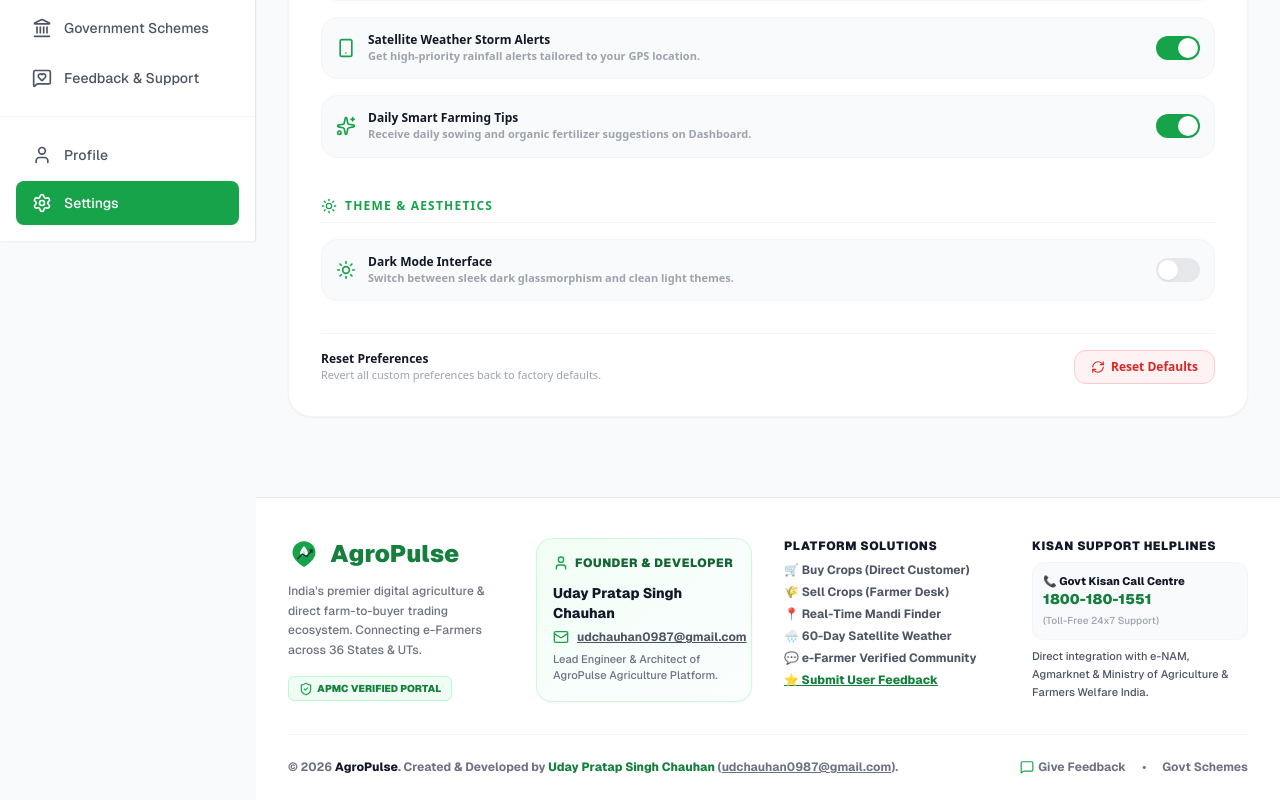
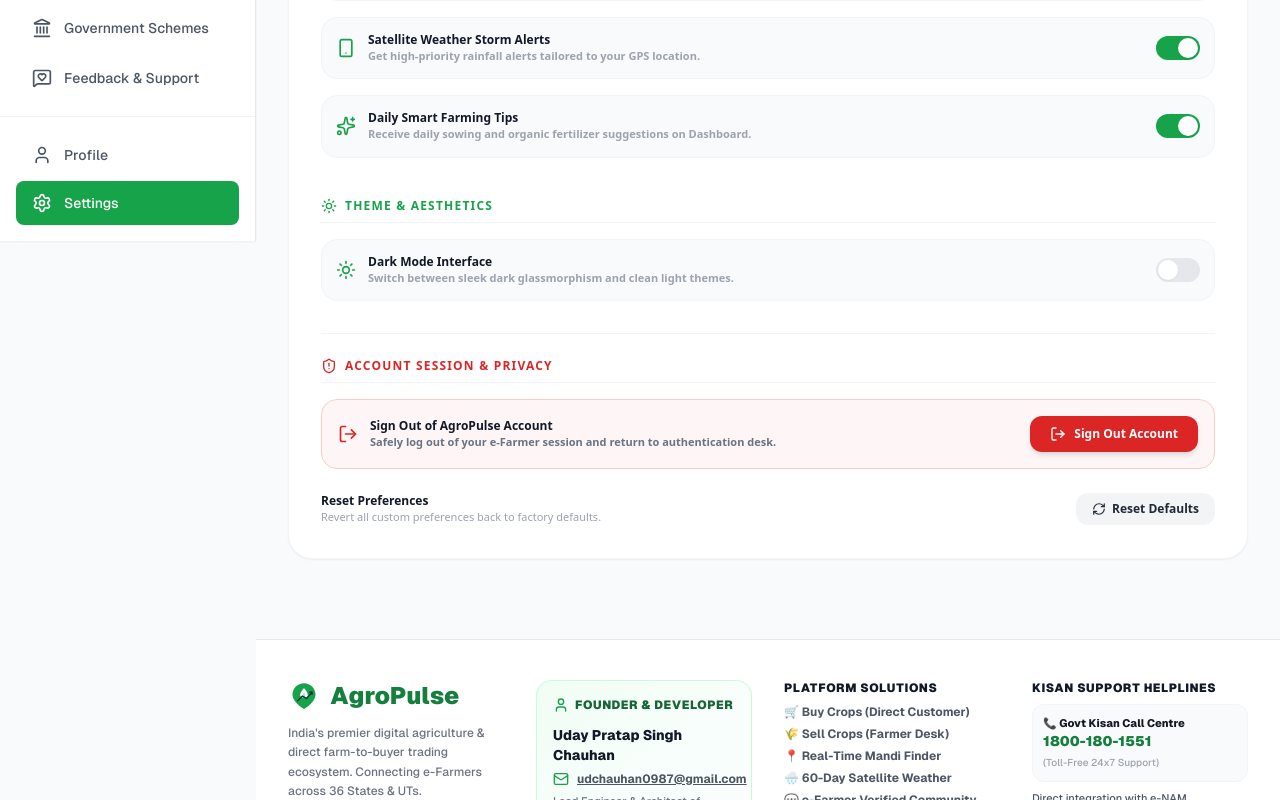
Before and after one commit to uday0751/AgroPulse, a Next.js app: page /settings in a window 1280 px wide. Shown: the part 615-1415 px from the top of the page. Built offline with nearby package versions, Linux system fonts and the light colour scheme; no server answers.

Commit message:
Add Sign Out option in Settings page (Uday Pratap Singh Chauhan, udchauhan0987@gmail.com)

```diff
--- a/src/app/settings/page.tsx
+++ b/src/app/settings/page.tsx
@@ -2,16 +2,21 @@
 
 import { useState, useEffect } from "react";
 import { useTranslation } from "react-i18next";
+import { useRouter } from "next/navigation";
 import {
   Settings, Globe, Bell, Sun, Sparkles, Moon, ShieldCheck,
-  User, Mail, Smartphone, Volume2, Database, Trash2, RefreshCw, CheckCircle2, DollarSign
+  User, Mail, Smartphone, Volume2, Database, Trash2, RefreshCw, CheckCircle2, DollarSign,
+  LogOut, ShieldAlert
 } from "lucide-react";
 import { useTheme } from "@/components/ThemeProvider";
 import { motion, AnimatePresence } from "framer-motion";
+import { auth } from "@/lib/firebase";
+import { signOut } from "firebase/auth";
 
 export default function SettingsPage() {
   const { t, i18n } = useTranslation();
   const { darkMode, toggleDarkMode } = useTheme();
+  const router = useRouter();
 
   // Settings States
   const [notifications, setNotifications] = useState(true);
@@ -20,6 +25,7 @@
   const [weatherAlerts, setWeatherAlerts] = useState(true);
   const [currency, setCurrency] = useState("₹ INR");
   const [savedSuccess, setSavedSuccess] = useState(false);
+  const [isSigningOut, setIsSigningOut] = useState(false);
 
   // Load saved settings on mount
   useEffect(() => {
@@ -68,6 +74,22 @@
     }
   };
 
+  // HANDLER FOR USER SIGN OUT / LOGOUT
+  const handleSignOut = async () => {
+    if (confirm("Are you sure you want to sign out of your AgroPulse account?")) {
+      setIsSigningOut(true);
+      try {
+        await signOut(auth);
+      } catch (e) {
+        console.warn("Firebase sign out warning", e);
+      } finally {
+        localStorage.removeItem("agropulse_current_user_account");
+        alert("You have been signed out successfully.");
+        router.push("/auth");
+      }
+    }
+  };
+
   return (
     <div className="min-h-screen bg-gray-50 dark:bg-gray-950 text-gray-900 dark:text-gray-100 p-4 md:p-8 font-sans max-w-5xl mx-auto space-y-8 pt-[78px]">
 
@@ -86,7 +108,7 @@
           </h1>
 
           <p className="text-green-100/90 text-xs font-medium max-w-xl">
-            Configure multi-lingual translation, APMC Mandi SMS alerts, dark mode aesthetics, and currency defaults.
+            Configure multi-lingual translation, APMC Mandi SMS alerts, dark mode aesthetics, and account sign-out.
           </p>
         </div>
 
@@ -261,18 +283,43 @@
           </div>
         </div>
 
-        {/* SECTION 4: DATA RESET */}
-        <div className="pt-4 border-t border-gray-100 dark:border-white/10 flex justify-between items-center">
+        {/* SECTION 4: ACCOUNT SIGN OUT & DATA RESET */}
+        <div className="pt-6 border-t border-gray-100 dark:border-white/10 space-y-4">
+          <h2 className="text-xs font-black text-red-600 dark:text-red-400 uppercase tracking-widest flex items-center gap-2 pb-2 border-b border-gray-100 dark:border-white/10">
+            <ShieldAlert className="w-4 h-4" /> Account Session & Privacy
+          </h2>
+
+          {/* SIGN OUT BUTTON */}
+          <div className="flex flex-col sm:flex-row justify-between items-start sm:items-center gap-4 p-4 bg-red-50/70 dark:bg-red-950/40 rounded-2xl border border-red-200 dark:border-red-900/60">
+            <div className="flex gap-3 items-center">
+              <LogOut className="w-5 h-5 text-red-600 dark:text-red-400 shrink-0" />
+              <div>
+                <h3 className="font-extrabold text-gray-900 dark:text-white text-xs">Sign Out of AgroPulse Account</h3>
+                <p className="text-[11px] text-gray-500 dark:text-gray-400 font-semibold">Safely log out of your e-Farmer session and return to authentication desk.</p>
+              </div>
+            </div>
+
+            <button
+              onClick={handleSignOut}
+              disabled={isSigningOut}
+              className="px-5 py-2.5 bg-red-600 hover:bg-red-700 text-white font-black text-xs rounded-xl shadow-md flex items-center gap-2 transition-all shrink-0"
+            >
+              <LogOut className="w-4 h-4" /> {isSigningOut ? "Signing Out..." : "Sign Out Account"}
+            </button>
+          </div>
+
+          <div className="flex justify-between items-center pt-2">
             <div>
               <h3 className="font-black text-xs text-gray-900 dark:text-white">Reset Preferences</h3>
               <p className="text-[11px] text-gray-400 font-medium">Revert all custom preferences back to factory defaults.</p>
             </div>
             <button
               onClick={handleResetSettings}
-            className="px-4 py-2 bg-red-50 dark:bg-red-950/60 text-red-600 dark:text-red-400 font-extrabold text-xs rounded-xl border border-red-200 dark:border-red-900 flex items-center gap-1.5 hover:bg-red-100 transition-colors"
+              className="px-4 py-2 bg-gray-100 dark:bg-white/10 text-gray-800 dark:text-gray-200 font-bold text-xs rounded-xl flex items-center gap-1.5 hover:bg-gray-200 transition-colors"
             >
               <RotateCcw className="w-3.5 h-3.5" /> Reset Defaults
             </button>
+          </div>
         </div>
 
       </div>
```
Lines whose indentation alone changed are shown as unchanged.
